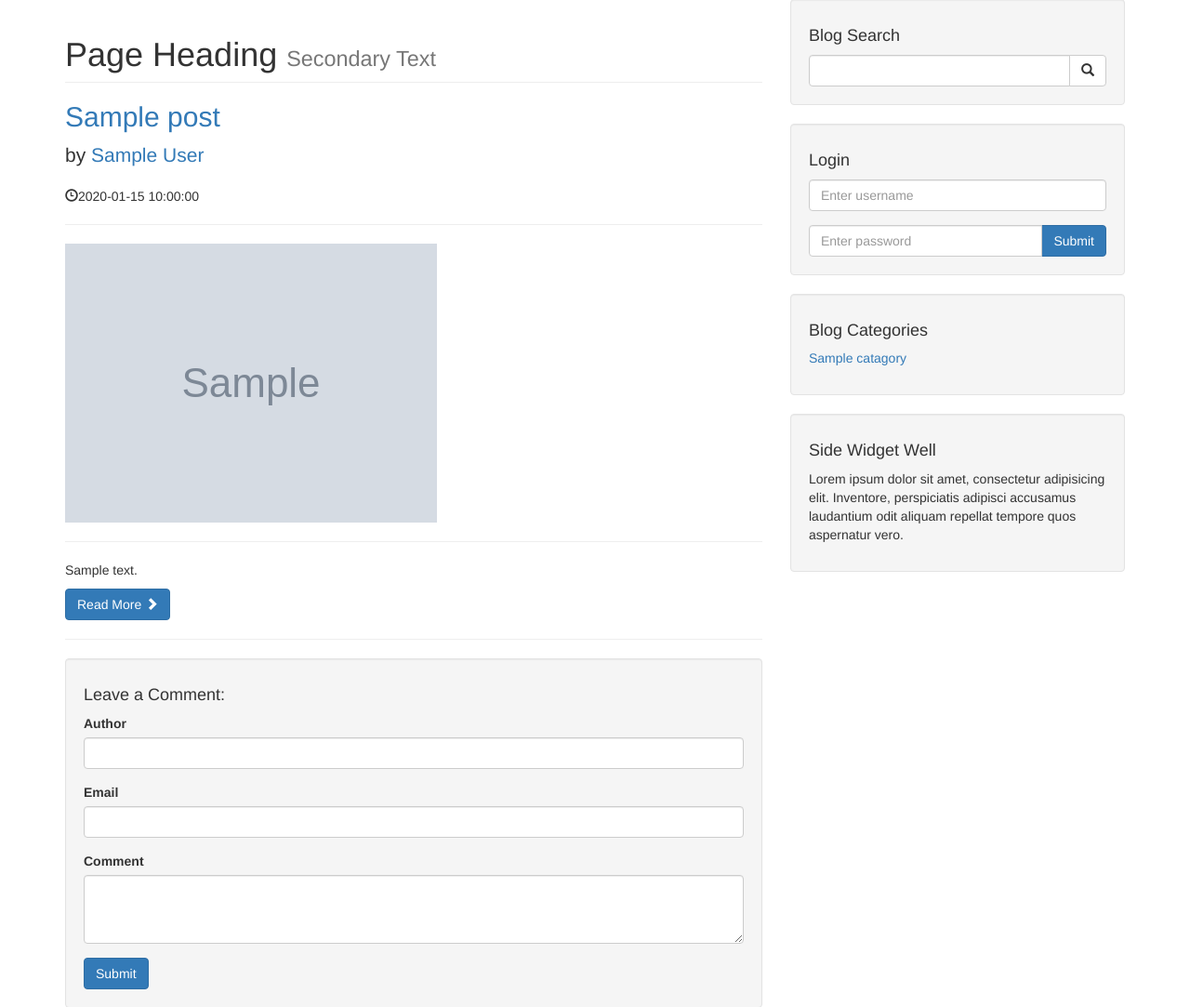
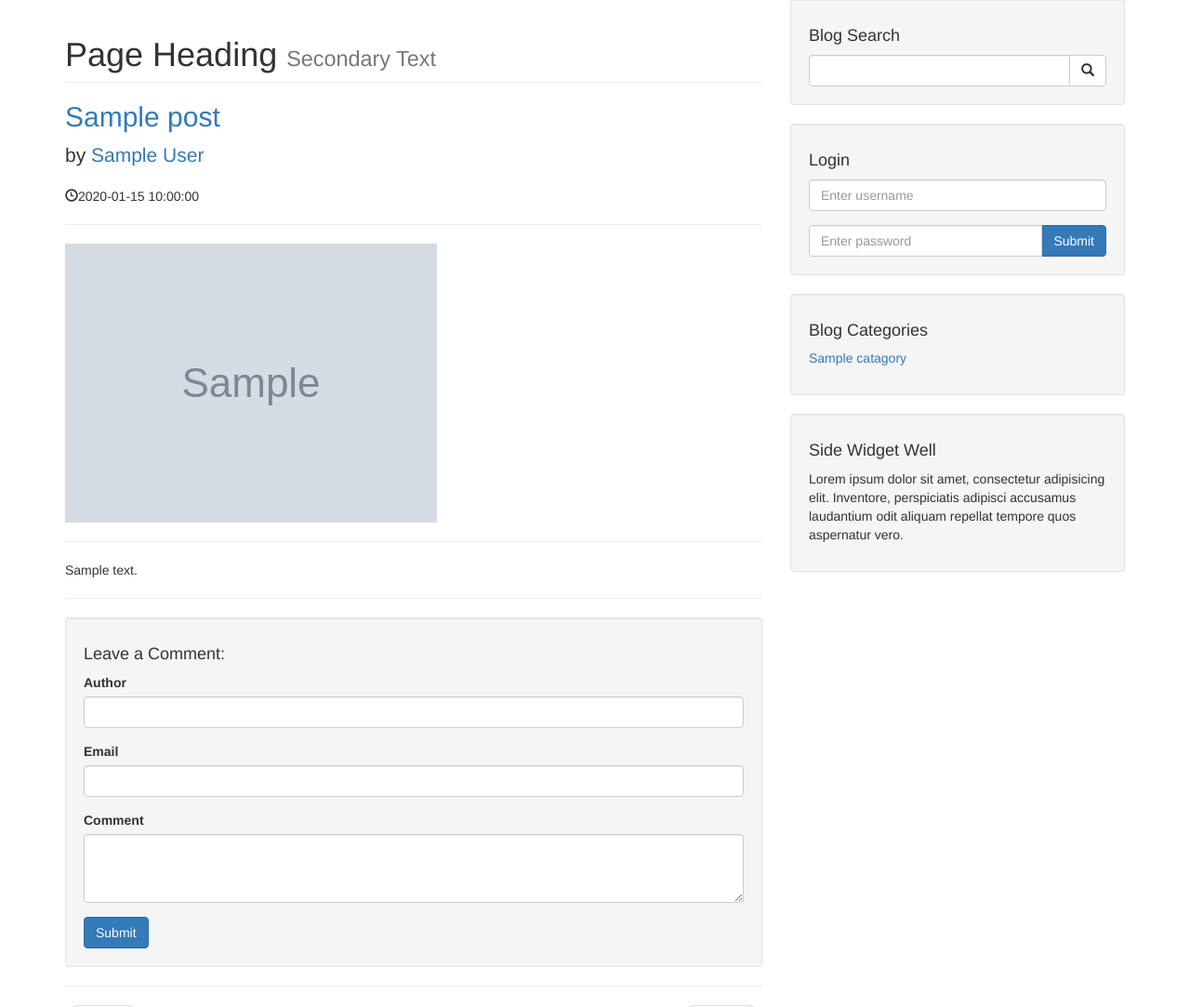
Before and after one commit to rishad1234/Php-CMS, a PHP site: page /post.php?p_id=1 in a window 1280 px wide. Shown: the part 71-1154 px from the top of the page at 93% size. Run offline with PHP 8.4, Linux system fonts and the light colour scheme; tables that the repository leaves empty or names only in its code hold one stand-in row (values such as "Sample post"); grey boxes marked "Sample" are stand-in pictures.

Commit message:
improvements added

```diff
--- a/cms/admin/includes/add_user.php
+++ b/cms/admin/includes/add_user.php
@@ -22,6 +22,8 @@
 
         $create_user_query  = mysqli_query($connection, $query);
         confirmQuery($create_user_query);
+
+        echo "User created: " . " " . "<a href='users.php'>View Users</a>";
     }
 ?>
 
--- a/cms/post.php
+++ b/cms/post.php
@@ -46,7 +46,6 @@
                 <img class="img-responsive" src="images/<?php echo $post_image ?>" alt="">
                 <hr>
                 <p><?php echo $post_content ?></p>
-                <a class="btn btn-primary" href="#">Read More <span class="glyphicon glyphicon-chevron-right"></span></a>
 
                 <hr>
                 <?php
```
